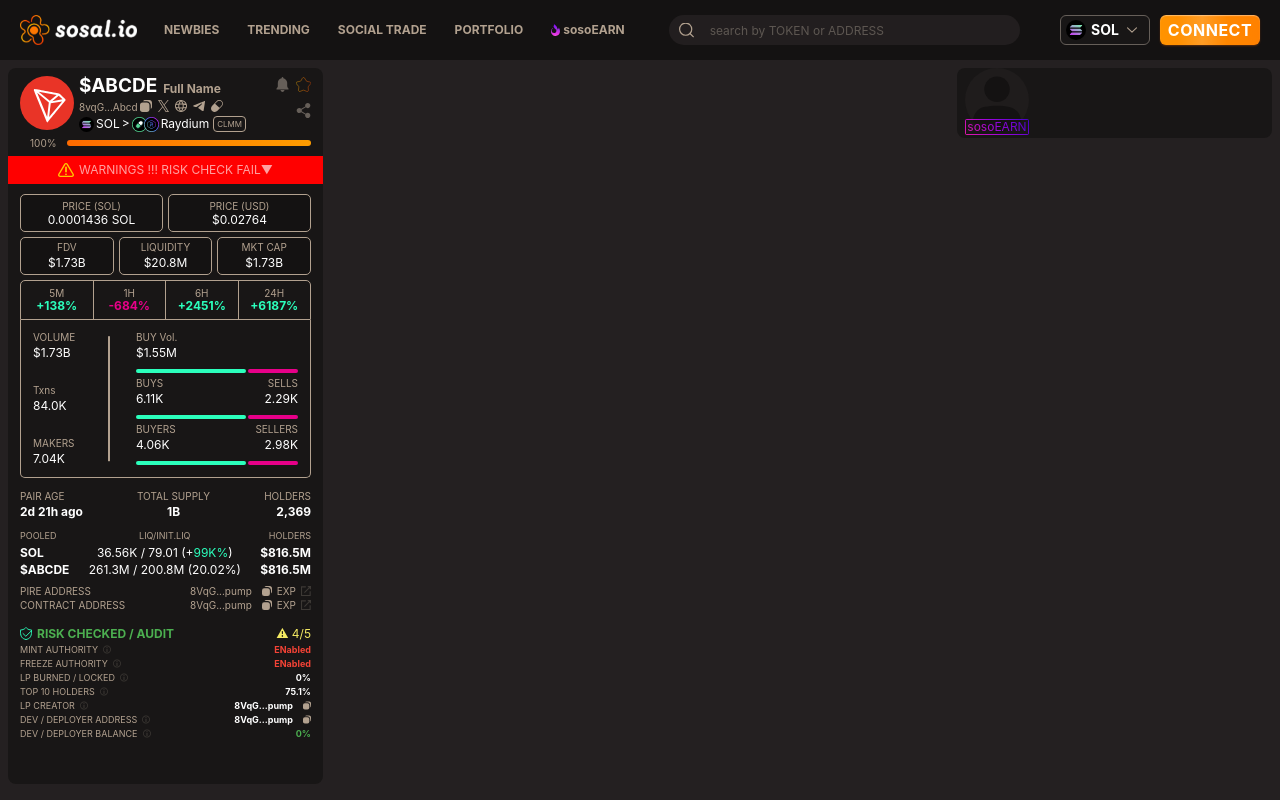
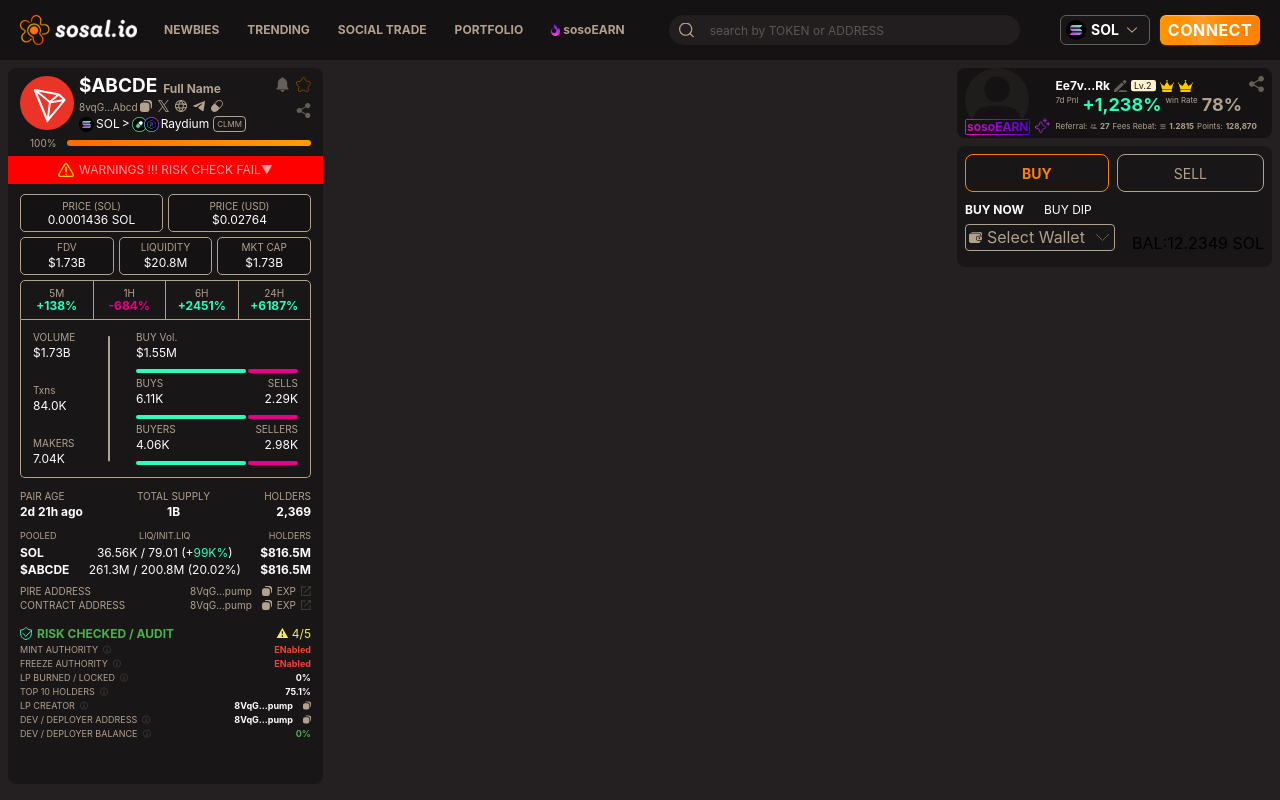
Before and after one commit to Lylilaaaa/Sosal.io, a Vue app in the folder font-code/: page / in a window 1280 px wide. Built offline with nearby package versions, Linux system fonts and the light colour scheme.

Commit message:
right nav ing

```diff
--- a/font-code/src/components/RightBar.vue
+++ b/font-code/src/components/RightBar.vue
@@ -2,12 +2,60 @@
   <div class="right-container">
     <div class="sosoEarn">
       <div class="avatar">
-        <img src="/ui/Asset 1.svg" alt="" />
+        <img class="avatar1" src="/ui/Asset 1.svg" alt="" />
         <div class="text">sosoEARN</div>
+        <img class="avatar2" src="/ui/Asset 73.svg" alt="" />
       </div>
-      <div class="info"></div>
+      <div class="info">
+        <div class="firstLine">
+          <span>Ee7v…Rk</span>
+          <img src="/ui/Asset 76.svg" alt="" />
+          <img src="/ui/Asset 77.svg" alt="" />
+          <img src="/ui/Asset 78.svg" alt="" />
+          <img src="/ui/Asset 78.svg" alt="" />
+          <img class="share" src="/ui/Asset 57.svg" alt="" />
+        </div>
+        <div class="secondLine">
+          <span class="smallText">7d Pnl</span>
+          <span class="bigTextGreen">+1,238%</span>
+          <span class="smallText">win Rate</span>
+          <span class="bigText">78%</span>
+        </div>
+        <div class="thirdLine">
+          <span class="smallText">Referral:</span>
+          <img src="/ui/Asset 74.svg" alt="" />
+          <span class="smallText bold">27</span>
+          <span class="smallText">Fees Rebat:</span>
+          <img src="/ui/Asset 75.svg" alt="" />
+          <span class="smallText bold">1.2815</span>
+          <span class="smallText">Points:</span>
+          <span class="smallText bold">128,870</span>
+        </div>
+      </div>
     </div>
-    <div class="buy"></div>
+    <div class="buy">
+      <div class="buyTop">
+        <div class="defaultButton selectButton">BUY</div>
+        <div class="defaultButton">SELL</div>
+      </div>
+      <div class="buyContainer">
+        <div class="buyNav">
+          <a class="select" href="">BUY NOW</a>
+          <a href="">BUY DIP</a>
+        </div>
+        <div class="selectWallet">
+          <div class="selectWalletTop">
+            <img class="wallet" src="/ui/Asset 79.svg" alt="" />
+            <span class="text">Select Wallet</span>
+            <img class="select" src="/ui/Asset 80.svg" alt="" />
+          </div>
+          <span>BAL:12.2349 SOL</span>
+        </div>
+      </div>
+      <div class="buySetting"></div>
+      <div class="buyBottom"></div>
+    </div>
+
     <div class="sportLight"></div>
   </div>
 </template>
@@ -21,7 +69,7 @@
 
 .sosoEarn {
   height: 70px;
-  background-color: #181616;
+  background-color: #141212;
   margin-bottom: 8px;
   border-radius: 8px;
   display: flex;
@@ -48,6 +96,7 @@
   color: transparent;
   padding: 2px;
   top: -13px;
+  font-weight: bold;
 }
 
 .avatar .text::before {
@@ -69,13 +118,152 @@
   border-image: linear-gradient(45deg, #e319a7, #9804dc, #4404c3) 1;
 }
 
-.info {
+.avatar img.avatar2 {
+  width: 15px;
+  position: relative;
+  top: -30px;
+  left: 70px;
 }
 
+.info {
+  flex: auto;
+  border-radius: 0 8px 8px 0;
+  padding: 8px;
+  margin-left: 17px;
+}
+
+.info .firstLine {
+  font-size: 12px;
+  color: #fff;
+  font-weight: bold;
+  display: flex;
+  gap: 4px;
+  justify-content: space-between;
+  align-items: end;
+}
+
+.firstLine img {
+  height: 12px;
+}
+
+.info .firstLine .share {
+  height: 16px;
+  flex: auto;
+  margin-left: auto;
+  flex-grow: 0;
+}
+
+.smallText {
+  font-size: 8px;
+  color: #b2a18f;
+}
+
+.bigText {
+  font-size: 18px;
+  color: #b2a18f;
+  font-weight: bold;
+}
+
+.bold {
+  font-weight: bold;
+}
+
+.bigTextGreen {
+  font-size: 18px;
+  color: #2bffbc;
+  font-weight: bold;
+}
+.secondLine {
+  font-size: 8px;
+  display: flex;
+  gap: 4px;
+  margin-top: 4px;
+}
+
+.thirdLine {
+  display: flex;
+  gap: 3px;
+  margin-top: 8px;
+  white-space: nowrap;
+}
+
+.thirdLine img {
+  height: 5px;
+  vertical-align: middle;
+  margin-top: 2px;
+}
 .buy {
   background-color: #181616;
   margin-bottom: 8px;
   border-radius: 8px;
+  padding: 8px;
+}
+.buyTop {
+  display: flex;
+  justify-content: center;
+  align-items: center;
+  gap: 8px;
+  margin-bottom: 8px;
+}
+
+.defaultButton {
+  font-size: 14px;
+  height: 38px;
+  border: 1px solid #b2a18f;
+  flex-grow: 1;
+  text-align: center;
+  color: #b2a18f;
+  line-height: 38px;
+  border-radius: 8px;
+  /* font-weight: bold; */
+}
+
+.buyNav a {
+  font-size: 12px;
+  color: white;
+  text-decoration: none;
+  margin-right: 20px;
+}
+
+.buyNav a.select {
+  font-weight: bold;
+}
+
+.selectButton {
+  border-color: #ff8000;
+  color: #ff8000;
+  font-weight: bold;
+}
+.selectWallet {
+  display: flex;
+  border-radius: 4px;
+  margin: 8px 0;
+  justify-content: space-between;
+  align-items: end;
+}
+.selectWalletTop {
+  display: flex;
+  justify-content: flex-start;
+  align-items: center;
+  gap: 5px;
+  width: 150px;
+  height: 27px;
+  color: #b2a18f;
+  border: 1px solid #b2a18f;
+  line-height: 27px;
+  border-radius: 4px;
+}
+
+.selectWalletTop img {
+  width: 13px;
+}
+
+.selectWalletTop .wallet {
+  margin-left: 3px;
+}
+.selectWalletTop .select {
+  margin-left: auto;
+  margin-right: 5px;
 }
 
 .sportLight {
```
